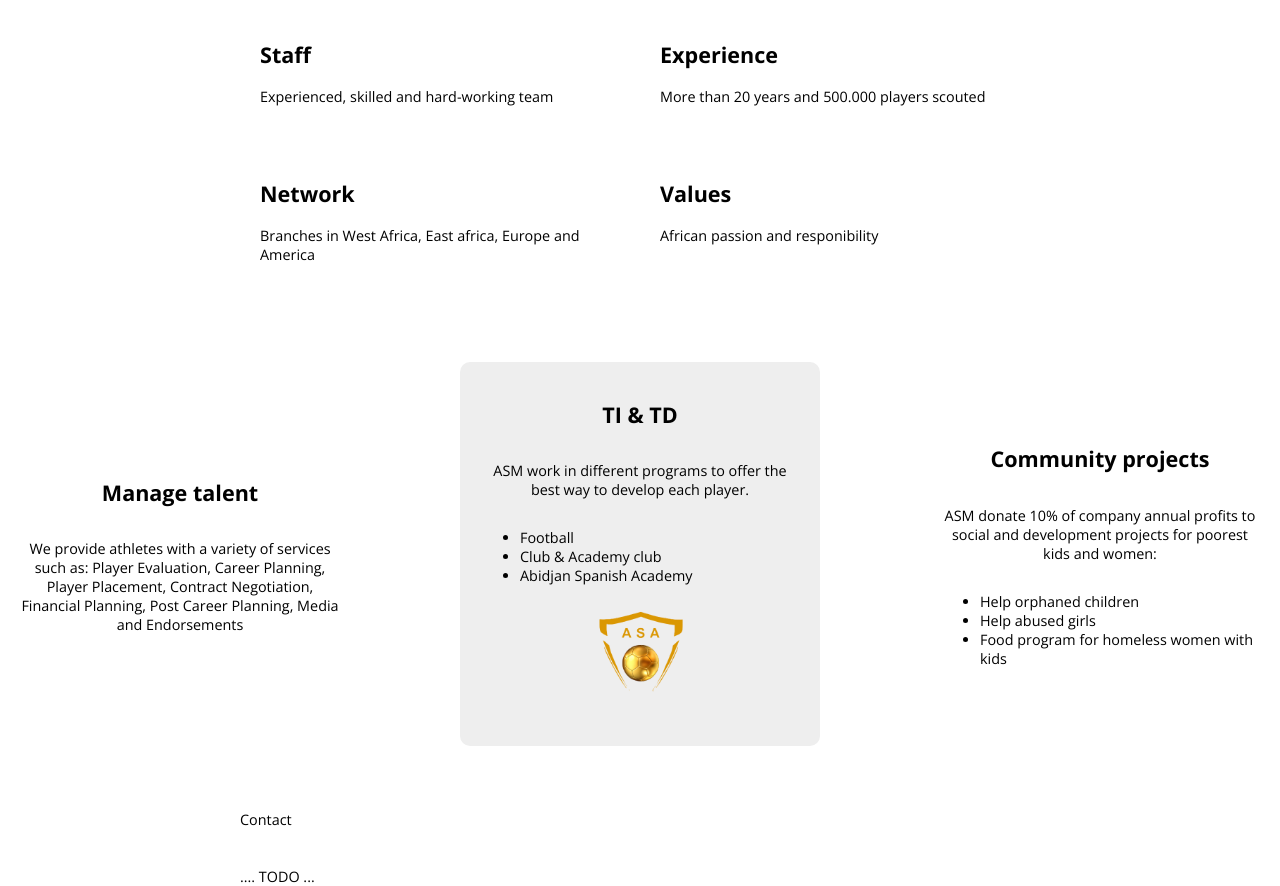
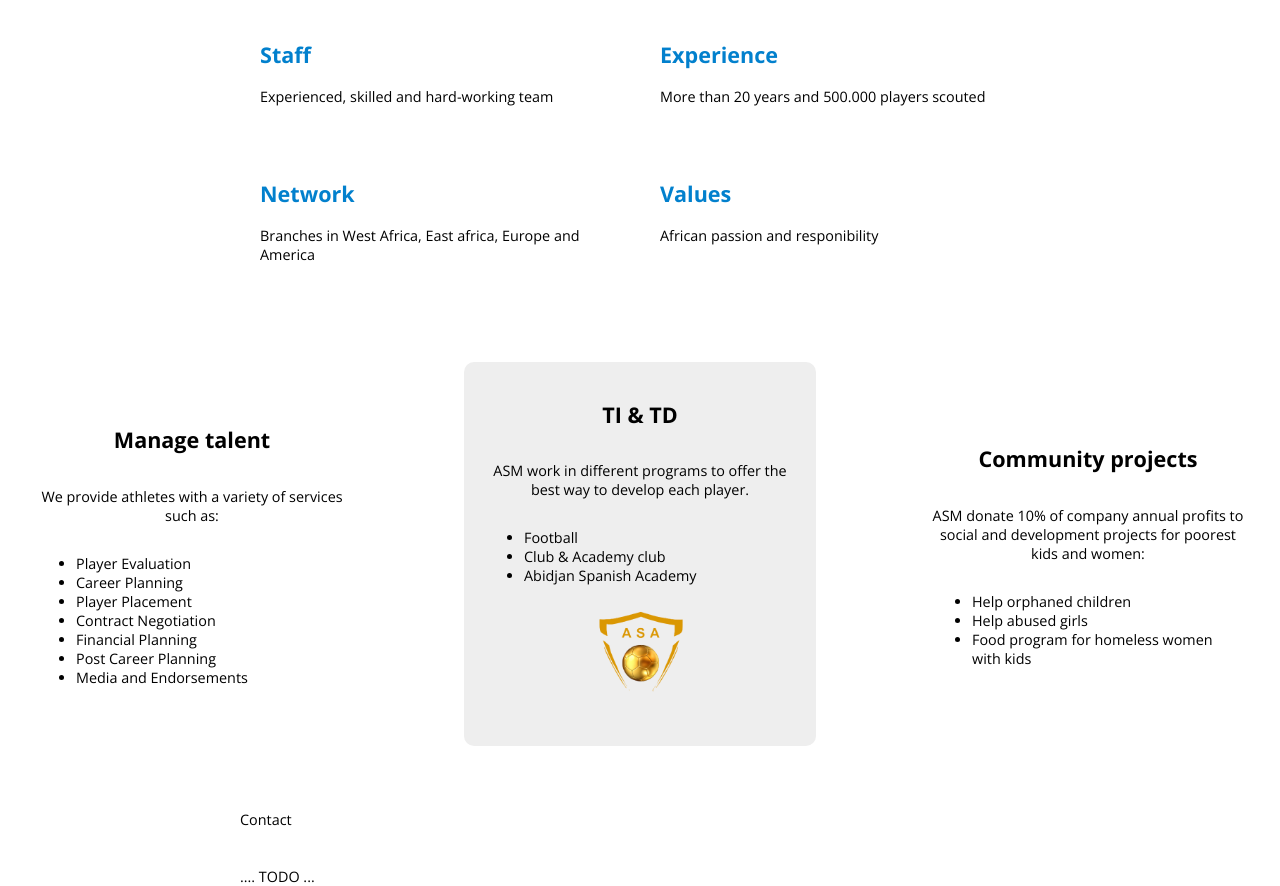
Before and after one commit to optimisme/ASM-site, a plain HTML site: page index.html in a window 1280 px wide. Shown: the part 1132-2018 px from the top of the page. Drawn offline with nearby package versions, Linux system fonts and the light colour scheme.

Commit message:
5th commit

```diff
--- a/index.html
+++ b/index.html
@@ -117,7 +117,18 @@
         <div id="programs">
             <div class="program">
                 <h2>Manage talent</h2>
-                <p>We provide athletes with a variety of services such as: Player Evaluation, Career Planning, Player Placement, Contract Negotiation, Financial Planning, Post Career Planning, Media and Endorsements</p>
+                <p>We provide athletes with a variety of services such as: </p>
+                <div class="detail">
+                    <ul>
+                        <li>Player Evaluation</li>
+                        <li>Career Planning</li>
+                        <li>Player Placement</li>
+                        <li>Contract Negotiation</li>
+                        <li>Financial Planning</li>
+                        <li>Post Career Planning</li>
+                        <li>Media and Endorsements</li>
+                    </ul>
+                </div>
             </div>
             <div class="program">
                 <h2>TI & TD</h2>
--- a/stylePillars.css
+++ b/stylePillars.css
@@ -2,7 +2,7 @@
     display: flex;
     flex-wrap: wrap;
     margin: 64px 0;
-  }
+}
 
 #pillars .pillar {
     width: 45%;
@@ -10,6 +10,7 @@
 }
 
 #pillars .pillar h2 {
+    color: #0280cd;
     font-weight: bold;
 }
 
--- a/stylePrograms.css
+++ b/stylePrograms.css
@@ -2,7 +2,7 @@
     align-items: stretch;
     display: flex;
     justify-content: space-between;
-    margin: 64px 0;
+    margin: 64px 16px;
 }
 
 #programs .program {
```
